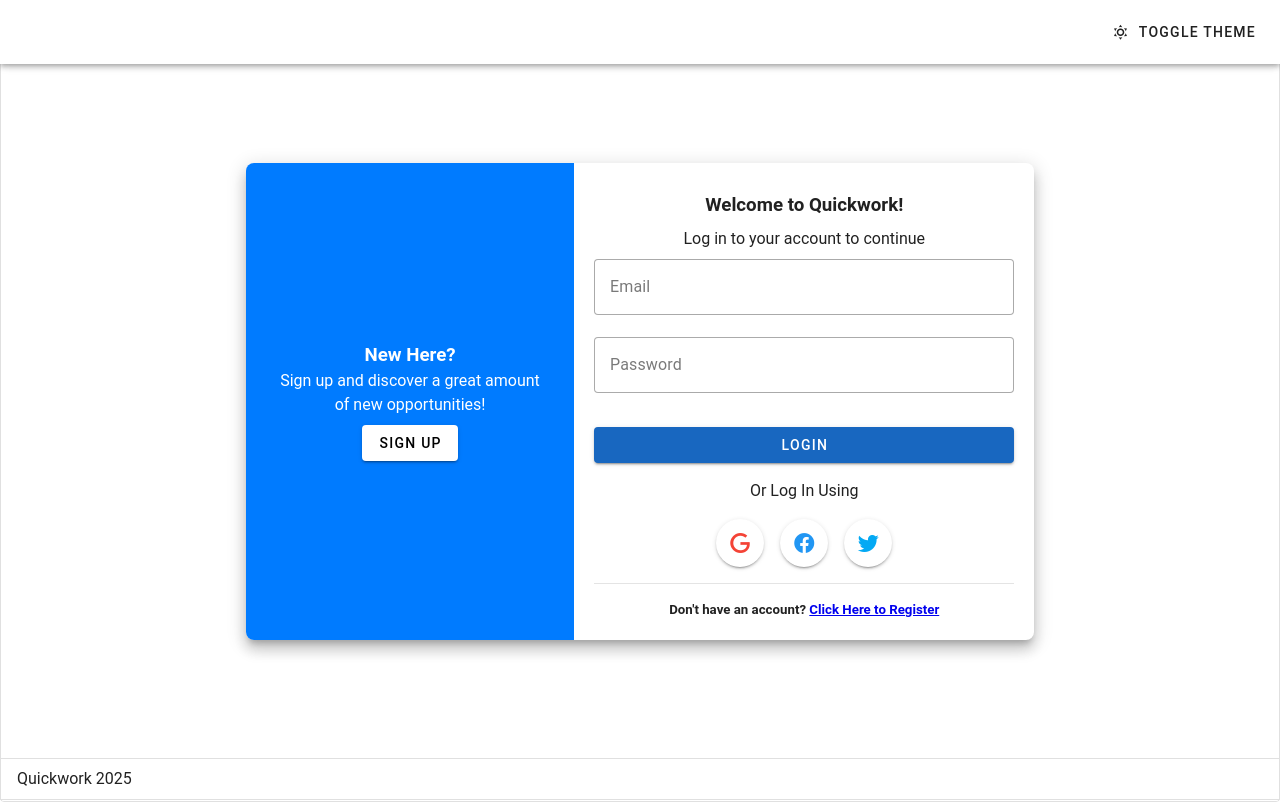
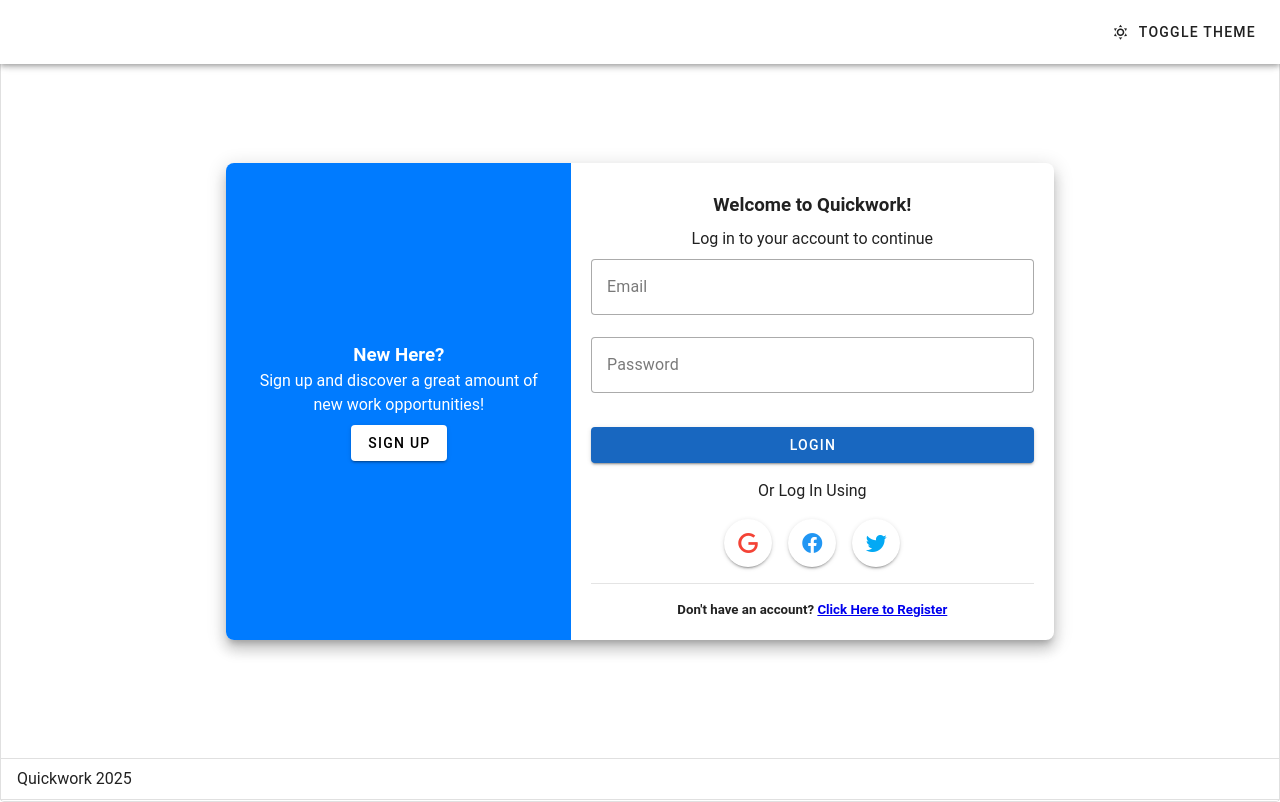
Before and after one commit to ianglenncurilan/web-quickwork, a Vue app: page / in a window 1280 px wide. Built offline with nearby package versions, Linux system fonts and the light colour scheme.

Commit message:
fix: some text

```diff
--- a/src/views/auth/LoginView.vue
+++ b/src/views/auth/LoginView.vue
@@ -19,7 +19,7 @@
               style="background-color: #007bff; color: white; padding: 2rem"
             >
               <h3 class="font-weight-bold text-center">New Here?</h3>
-              <p class="text-center">Sign up and discover a great amount of new opportunities!</p>
+              <p class="text-center">Sign up and discover a great amount of new work opportunities!</p>
               <v-btn color="white" outlined class="mt-2" to="/register">SIGN UP</v-btn>
             </v-col>
 
--- a/src/views/auth/RegisterView.vue
+++ b/src/views/auth/RegisterView.vue
@@ -17,7 +17,7 @@
               class="d-flex flex-column align-center justify-center"
               style="background-color: #007bff; color: white; padding: 2rem"
             >
-              <h3 class="font-weight-bold text-center">Already Signed up?</h3>
+              <h3 class="font-weight-bold text-center">Already had an Acoount ?</h3>
               <p class="text-center">
                 Log in to your account so you can continue building and editing your onboarding
                 flows.
```
